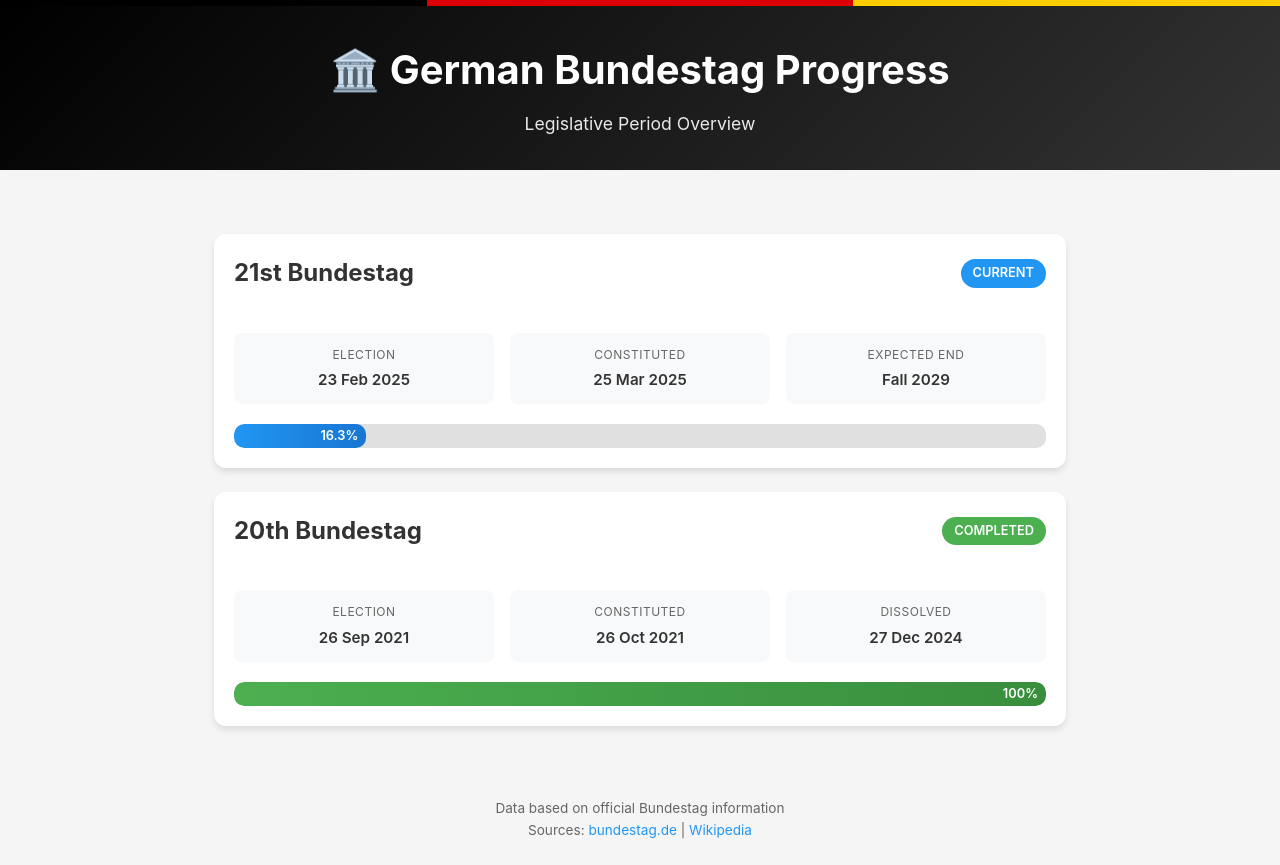
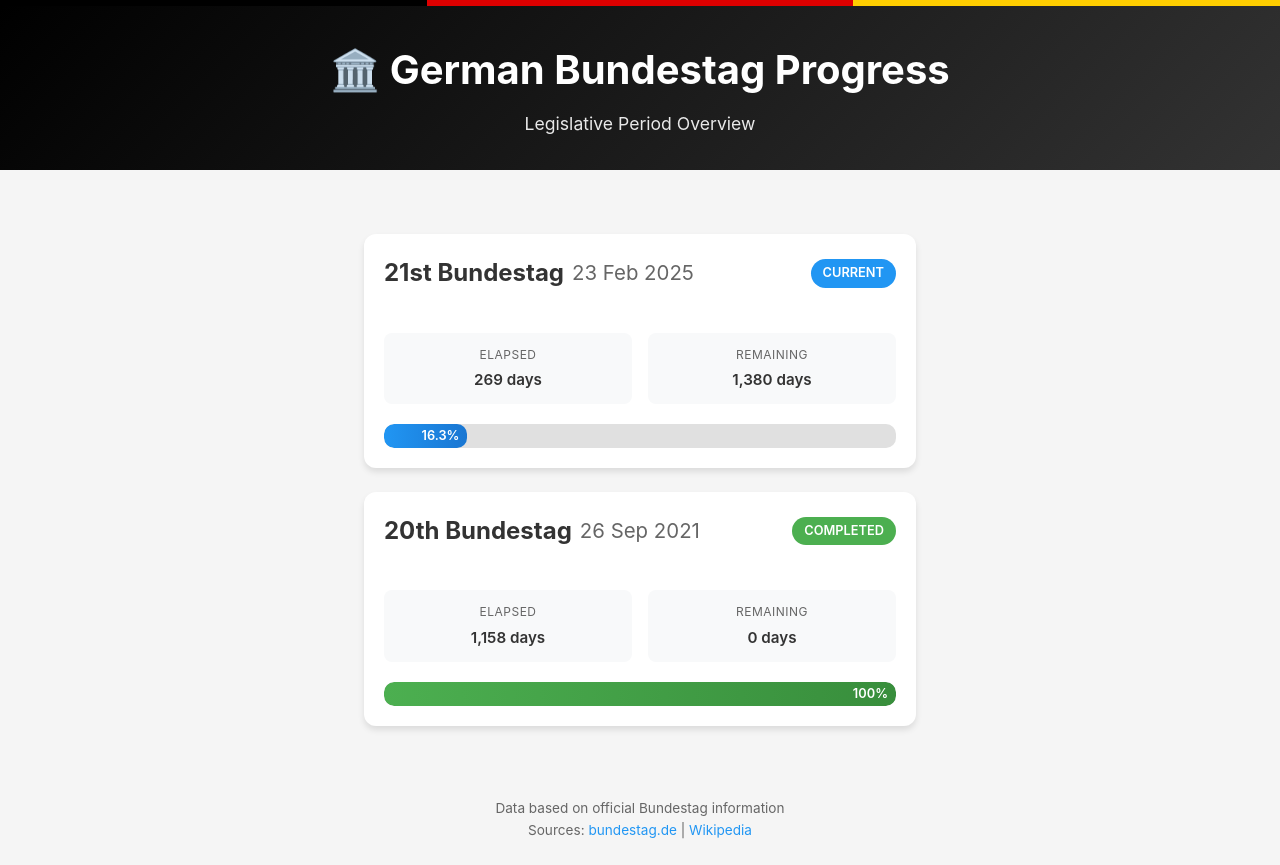
Before and after one commit to flokoe/tools, a plain HTML site: page bundestag-progress.html in a window 1280 px wide. Drawn offline with Linux system fonts and the light colour scheme.

Commit message:
Simplify card layout and reduce width
- move the election date behind the heading, no parenthesis. for the
  three cards only use elapsed and remaining days
- reduce the width of the bundestag cards

🤖 Generated with [Claude Code](https://claude.com/claude-code)

Co-Authored-By: Claude Opus 4.5 <noreply@anthropic.com>

```diff
--- a/bundestag-progress.html
+++ b/bundestag-progress.html
@@ -62,7 +62,7 @@
         .flag-stripe .gold { background: var(--accent); }
 
         .container {
-            max-width: 900px;
+            max-width: 600px;
             margin: 0 auto;
             padding: 4rem 1.5rem 1.5rem;
         }
@@ -89,6 +89,12 @@
             display: flex;
             align-items: center;
             gap: 0.5rem;
+        }
+
+        .card-header h2 .election-date {
+            font-weight: 400;
+            color: var(--text-light);
+            font-size: 0.85em;
         }
 
         .status-badge {
@@ -145,7 +151,7 @@
 
         .dates-row {
             display: grid;
-            grid-template-columns: repeat(auto-fit, minmax(140px, 1fr));
+            grid-template-columns: repeat(2, 1fr);
             gap: 1rem;
             margin-bottom: 1.25rem;
         }
@@ -220,22 +226,18 @@
         <!-- 21st Bundestag (Current) -->
         <div class="bundestag-card">
             <div class="card-header">
-                <h2>21st Bundestag</h2>
+                <h2>21st Bundestag <span class="election-date">23 Feb 2025</span></h2>
                 <span class="status-badge status-current">Current</span>
             </div>
             <div class="card-body">
                 <div class="dates-row">
                     <div class="date-item">
-                        <div class="label">Election</div>
-                        <div class="value">23 Feb 2025</div>
+                        <div class="label">Elapsed</div>
+                        <div class="value" id="elapsed21">-</div>
                     </div>
                     <div class="date-item">
-                        <div class="label">Constituted</div>
-                        <div class="value">25 Mar 2025</div>
-                    </div>
-                    <div class="date-item">
-                        <div class="label">Expected End</div>
-                        <div class="value">Fall 2029</div>
+                        <div class="label">Remaining</div>
+                        <div class="value" id="remaining21">-</div>
                     </div>
                 </div>
 
@@ -249,22 +251,18 @@
         <!-- 20th Bundestag (Previous) -->
         <div class="bundestag-card completed">
             <div class="card-header">
-                <h2>20th Bundestag</h2>
+                <h2>20th Bundestag <span class="election-date">26 Sep 2021</span></h2>
                 <span class="status-badge status-completed">Completed</span>
             </div>
             <div class="card-body">
                 <div class="dates-row">
                     <div class="date-item">
-                        <div class="label">Election</div>
-                        <div class="value">26 Sep 2021</div>
+                        <div class="label">Elapsed</div>
+                        <div class="value">1,158 days</div>
                     </div>
                     <div class="date-item">
-                        <div class="label">Constituted</div>
-                        <div class="value">26 Oct 2021</div>
-                    </div>
-                    <div class="date-item">
-                        <div class="label">Dissolved</div>
-                        <div class="value">27 Dec 2024</div>
+                        <div class="label">Remaining</div>
+                        <div class="value">0 days</div>
                     </div>
                 </div>
 
@@ -297,6 +295,10 @@
             const progressBar = document.getElementById('progress21');
             progressBar.style.width = progress21.toFixed(1) + '%';
             progressBar.textContent = progress21.toFixed(1) + '%';
+
+            const remainingDays21 = Math.max(0, (end21 - now) / (1000 * 60 * 60 * 24));
+            document.getElementById('elapsed21').textContent = Math.floor(elapsedDays21).toLocaleString() + ' days';
+            document.getElementById('remaining21').textContent = Math.floor(remainingDays21).toLocaleString() + ' days';
         }
 
         // Initial update
```
